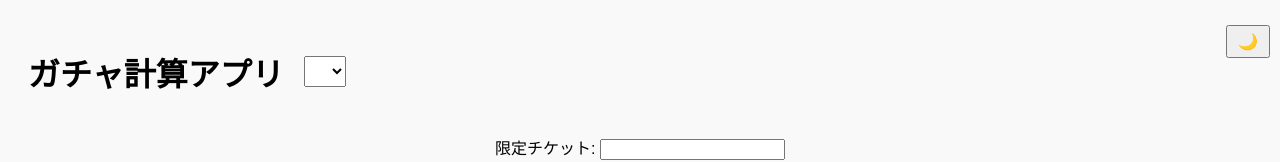
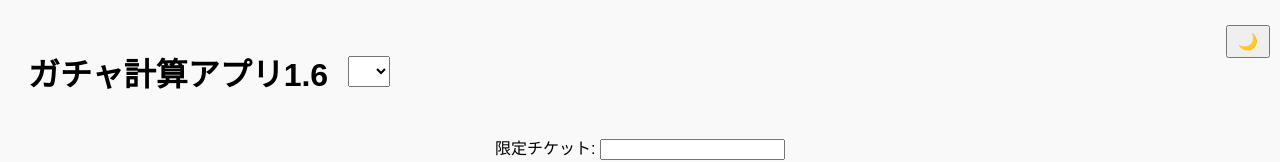
Before and after one commit to ryosuke-create/Gacha-Calculator, a plain HTML site: page index.html in a window 1280 px wide. Shown: the top 162 px of the page. Drawn offline with Linux system fonts and the light colour scheme.

Commit message:
Add files via upload

```diff
--- a/index.html
+++ b/index.html
@@ -2,13 +2,13 @@
 <html lang="ja">
 <head>
   <meta charset="UTF-8">
-  <title>ガチャ計算アプリ1.4</title>
+  <title>ガチャ計算アプリ1.6</title>
   <link rel="stylesheet" href="style.css">
 </head>
 <body>
   <header>
     <div class="left">
-      <h1>ガチャ計算アプリ</h1>
+      <h1>ガチャ計算アプリ1.6</h1>
       <span id="current-game"></span>
       <select id="game-select"></select>
     </div>
```
